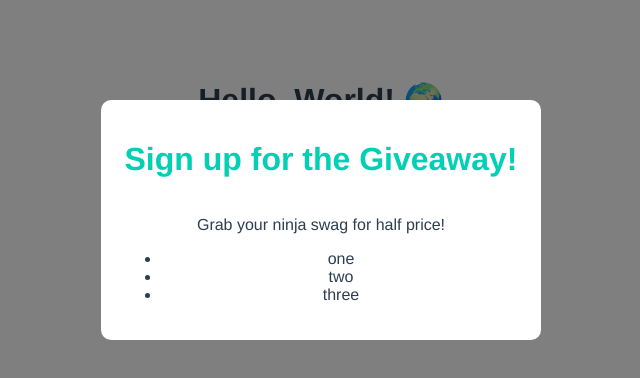
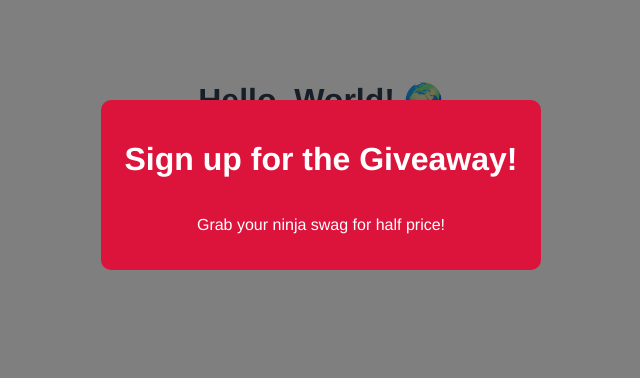
Before and after one commit to MomenSherif/vue3-playground, a Vue app: page / in a window 1280 px wide. Shown: the top 378 px of the page, without its empty margins (319-959 px from the left). Built offline with nearby package versions, Linux system fonts and the light colour scheme.

Commit message:
more props

```diff
--- a/src/App.vue
+++ b/src/App.vue
@@ -1,10 +1,6 @@
 <template>
   <h1>{{ title }}</h1>
-  <Modal
-    header="Sign up for the Giveaway!"
-    text="Grab your ninja swag for half price!"
-    :instructions="['one', 'two', 'three']"
-  />
+  <Modal :header="header" :text="text" theme="sale" />
 </template>
 
 <script>
@@ -18,6 +14,8 @@
   data() {
     return {
       title: "Hello, World! 🌍",
+      header: "Sign up for the Giveaway!",
+      text: "Grab your ninja swag for half price!",
     };
   },
 };
--- a/src/components/Modal.vue
+++ b/src/components/Modal.vue
@@ -1,11 +1,8 @@
 <template>
   <div class="backdrop">
-    <div class="modal">
+    <div class="modal" :class="{ sale: theme === 'sale' }">
       <h1>{{ header }}</h1>
       <p>{{ text }}</p>
-      <ul v-if="instructions">
-        <li v-for="ins in instructions" :key="ins">{{ ins }}</li>
-      </ul>
     </div>
   </div>
 </template>
@@ -13,7 +10,7 @@
 <script>
 export default {
   name: "Modal",
-  props: ["header", "text", "instructions"],
+  props: ["header", "text", "theme"],
 };
 </script>
 
@@ -38,4 +35,13 @@
   border: none;
   padding: 0;
 }
+
+.modal.sale {
+  background-color: crimson;
+  color: #fff;
+}
+
+.modal.sale h1 {
+  color: #fff;
+}
 </style>
```
